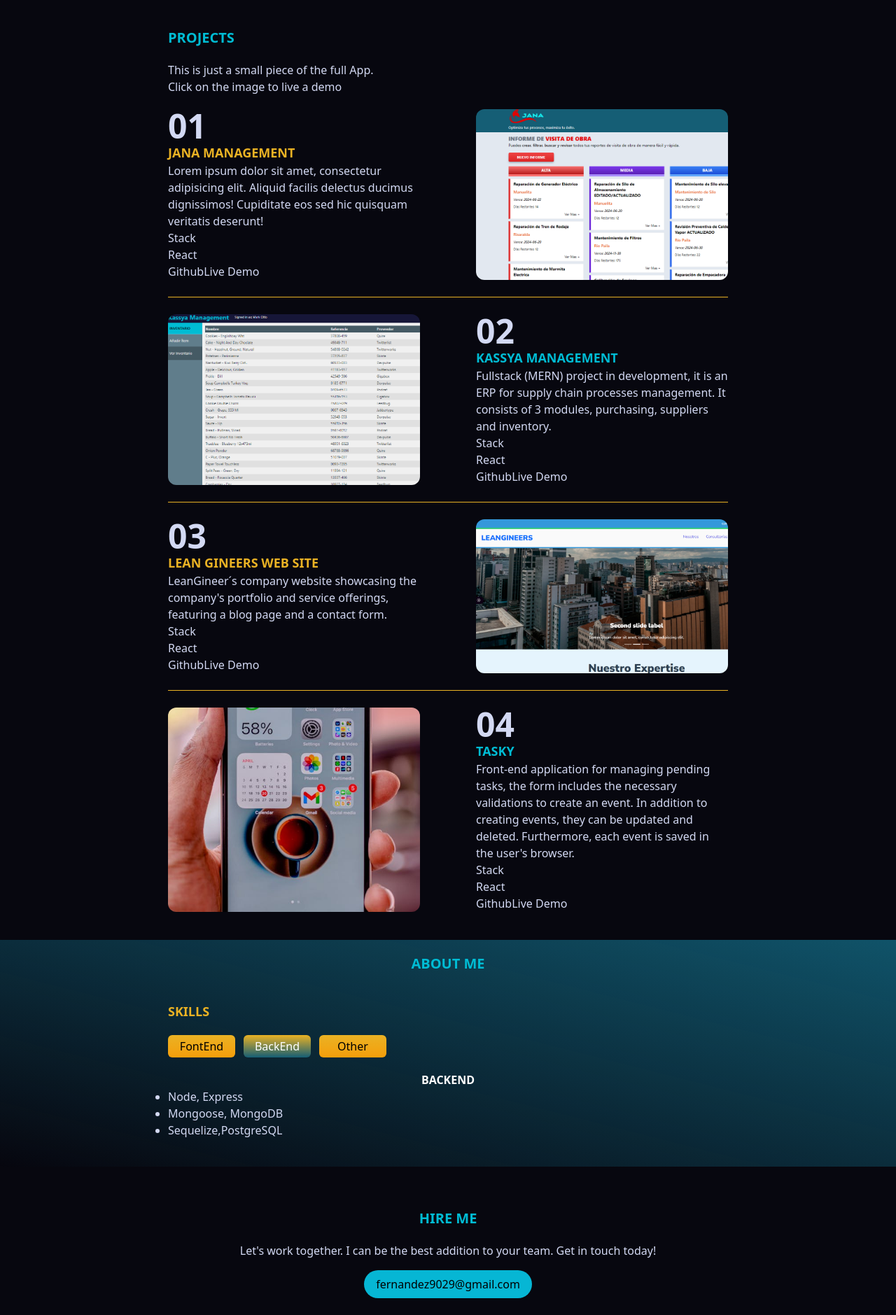
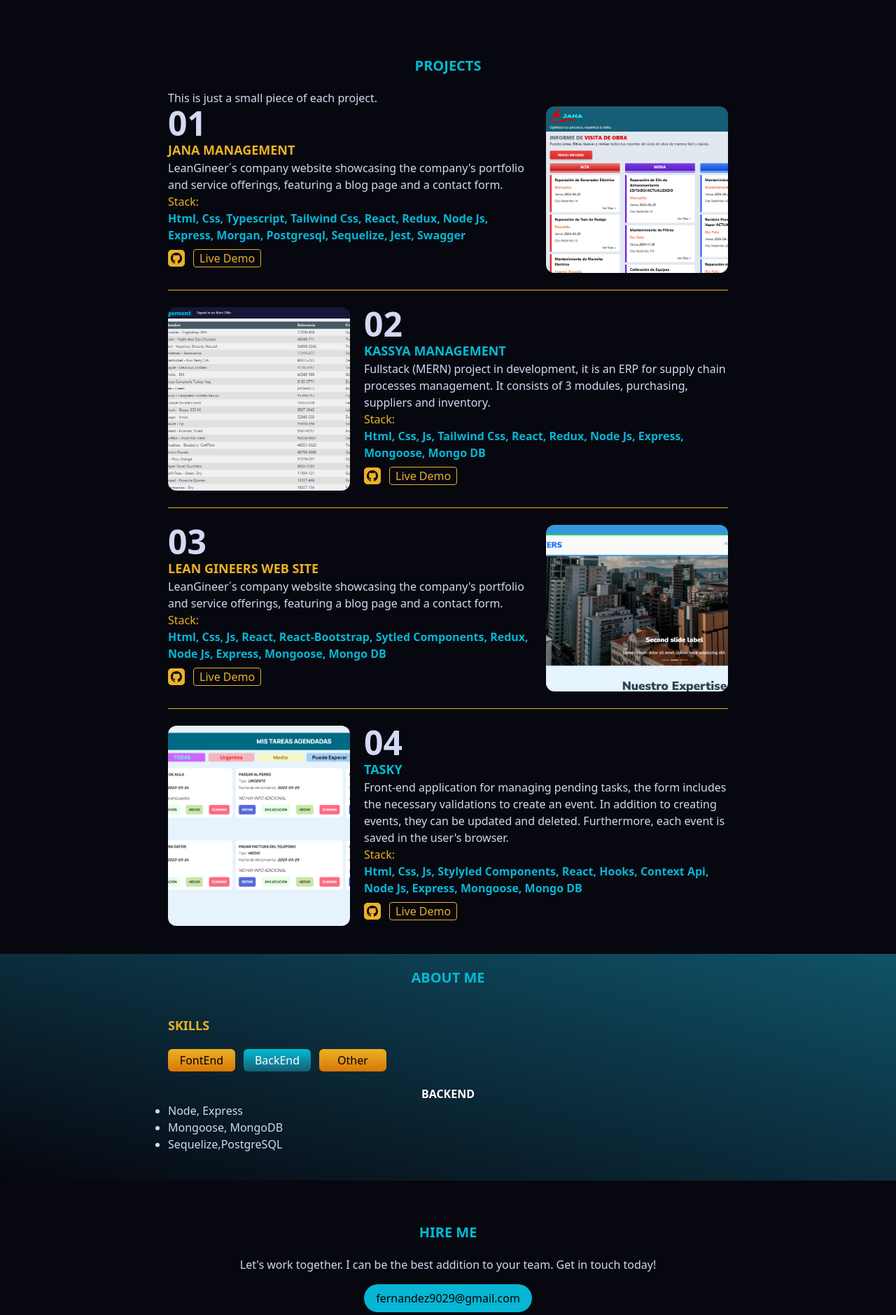
Before and after one commit to afmarquinho/fullstackMarco, a React (Vite) app: page / in a window 1280 px wide. Shown: the part 800-2679 px from the top of the page at 70% size. Built offline with nearby package versions, Linux system fonts and the light colour scheme.

Commit message:
Listo sin animaciones

```diff
--- a/src/About.jsx
+++ b/src/About.jsx
@@ -4,7 +4,7 @@ const About = () => {
   const [skills, setSkills] = useState(2);
 
   return (
-    <div className="w-full bg-gradient-to-bl from-deepBg pb-10">
+    <div className="w-full bg-gradient-to-bl from-deepBg pb-10" id="about">
       <div className="w-11/12 max-w-[800px] mx-auto mt-10">
         <h1 className="uppercase text-md sm:text-xl font-bold text-mainBlue py-5 text-center">
           About Me
@@ -15,24 +15,24 @@ const About = () => {
         <div>
           <div className="flex gap-3 mb-5">
             <button
-              className={`px-2 py-1 w-24 bg-gradient-to-b from-mainOrange to-amber-500 text-black rounded-md ${
-                skills === 1 && "from-mainBlue to-cyan-800 text-white"
+              className={`px-2 py-1 w-24 bg-gradient-to-b text-black rounded-md ${
+                skills === 1 ? "from-mainBlue to-cyan-800 text-white" : "from-mainOrange to-amber-600"
               }`}
               onClick={() => setSkills(1)}
             >
               FontEnd
             </button>
             <button
-              className={`px-2 py-1 w-24 bg-gradient-to-b from-mainOrange to-amber-500 text-black rounded-md ${
-                skills === 2 && "from-mainBlue to-cyan-800 text-white"
+              className={`px-2 py-1 w-24 bg-gradient-to-b text-black rounded-md ${
+                skills === 2 ? "from-mainBlue to-cyan-800 text-white" : "from-mainOrange to-amber-600"
               }`}
               onClick={() => setSkills(2)}
             >
               BackEnd
             </button>
             <button
-              className={`px-2 py-1 w-24 bg-gradient-to-b from-mainOrange to-amber-500 text-black rounded-md ${
-                skills === 3 && "from-mainBlue to-cyan-800 text-white"
+              className={`px-2 py-1 w-24 bg-gradient-to-b text-black rounded-md ${
+                skills === 3 ? "from-mainBlue to-cyan-800 text-white" : "from-mainOrange to-amber-600"
               }`}
               onClick={() => setSkills(3)}
             >
@@ -66,8 +66,9 @@ const About = () => {
               <h3 className="text-center uppercase text-white font-semibold">
                 Other Skills
               </h3>
+              <li>Git, Github, Figma</li>
               <li>Jest</li>
-              <li>Git, Github, Figma</li>
+              <li>Swagger</li>
             </ul>
           )}
         </div>
--- a/src/Aside.jsx
+++ b/src/Aside.jsx
@@ -11,7 +11,7 @@ import react from "./assets/icons/React.webp";
 
 const Aside = () => {
   return (
-    <aside className="bg-gradient-to-t from-deepBg">
+    <aside className="bg-gradient-to-t from-deepBg" id="aside">
       <div className="w-11/12 max-w-[800px] mx-auto flex flex-col md:flex-row justify-center items-start md:items-center md:justify-between gap-4 md:gap-20 sm:h-screen  pt-5 md:pt-0">
         <div className="space-y-3 w-full md:w-2/3">
           <p className="text-lg text-mainOrange">Full Stack Developer</p>
@@ -106,6 +106,9 @@ const Aside = () => {
               <img src={jest} alt="html" srcset="" className="h-10" />
             </div>
           </div>
+          <p>
+            To konow more abour me, download the CV on the botton below.
+          </p>
           <div className="flex justify-start gap-2 sm:gap-3">
             <button className=" text-black border border-mainOrange bg-mainOrange rounded-[10rem] hover:bg-mainBlue hover:border-mainBlue transition-all text-sm lg:text-base px-3 py-2 sm:p-2 sm:w-32">
               Download CV
--- a/src/Projects.jsx
+++ b/src/Projects.jsx
@@ -1,33 +1,51 @@
 const Projects = () => {
   return (
-    <div className="w-full">
+    <div className="w-full md:pt-10" id="projects">
       <div className="w-11/12 max-w-[800px] mx-auto mt-10">
-        <h1 className="uppercase text-md sm:text-xl font-bold text-mainBlue pb-5">
+        <h1 className="uppercase text-md sm:text-xl font-bold text-mainBlue pb-5 sticky md:static top-0 text-center bg-mainBg">
           Projects
         </h1>
-        <p className="">This is just a small piece of the full App.</p>
-        <p className="mb-5">Click on the image to live a demo</p>
-        <div className="jana flex flex-col sm:flex-row gap-5 sm:gap-7 md:gap-20">
+        <p className="">This is just a small piece of each project.</p>
+
+        <div className="jana flex flex-col sm:flex-row gap-4 sm:gap-3 md:gap-5">
           <div className="w-full md-w-1/2">
             <p className="font-black text-5xl">01</p>
             <h2 className="font-bold text-lg text-mainOrange uppercase">
-              Jana Management
+            Jana Management
             </h2>
             <p>
-              Lorem ipsum dolor sit amet, consectetur adipisicing elit. Aliquid
-              facilis delectus ducimus dignissimos! Cupiditate eos sed hic
-              quisquam veritatis deserunt!
+              LeanGineer´s company website showcasing the company's portfolio
+              and service offerings, featuring a blog page and a contact form.
             </p>
-            <h3>Stack</h3>
-            <p>React</p>
-            <button>Github</button>
-            <button>Live Demo</button>
+            <h3 className="text-mainOrange">Stack:</h3>
+            <p className="text-cyan-500 font-semibold">
+            Html, Css, Typescript, Tailwind Css, React, Redux, Node Js,
+            Express, Morgan, Postgresql, Sequelize, Jest, Swagger
+            </p>
+            <div className="flex gap-3 my-2">
+              <button>
+                <svg
+                  xmlns="http://www.w3.org/2000/svg"
+                  width="24"
+                  height="24"
+                  viewBox="0 0 24 24"
+                >
+                  <path
+                    d="M19 0h-14c-2.761 0-5 2.239-5 5v14c0 2.761 2.239 5 5 5h14c2.762 0 5-2.239 5-5v-14c0-2.761-2.238-5-5-5zm-4.466 19.59c-.405.078-.534-.171-.534-.384v-2.195c0-.747-.262-1.233-.55-1.481 1.782-.198 3.654-.875 3.654-3.947 0-.874-.312-1.588-.823-2.147.082-.202.356-1.016-.079-2.117 0 0-.671-.215-2.198.82-.64-.18-1.324-.267-2.004-.271-.68.003-1.364.091-2.003.269-1.528-1.035-2.2-.82-2.2-.82-.434 1.102-.16 1.915-.077 2.118-.512.56-.824 1.273-.824 2.147 0 3.064 1.867 3.751 3.645 3.954-.229.2-.436.552-.508 1.07-.457.204-1.614.557-2.328-.666 0 0-.423-.768-1.227-.825 0 0-.78-.01-.055.487 0 0 .525.246.889 1.17 0 0 .463 1.428 2.688.944v1.489c0 .211-.129.459-.528.385-3.18-1.057-5.472-4.056-5.472-7.59 0-4.419 3.582-8 8-8s8 3.581 8 8c0 3.533-2.289 6.531-5.466 7.59z"
+                    fill="#eab224"
+                  />
+                </svg>
+              </button>
+              <button className="text-mainOrange border border-mainOrange px-2 rounded hover:bg-mainOrange hover:text-black">
+                Live Demo
+              </button>
+            </div>
           </div>
-          <div className="jana-image w-full md-w-1/2 bg-center rounded-xl bg-cover bg-none"></div>
+          <div className="jana-image w-2/3 h-48 md:w-1/2 sm:h-auto bg-center rounded-xl bg-cover"></div>
         </div>
         <hr className="my-6 border-1 border-mainOrange" />
-        <div className=" kassya flex flex-col sm:flex-row gap-5 sm:gap-7 md:gap-20">
-          <div className="kassya-image w-full md-w-1/2 bg-center bg-cover bg-none rounded-xl"></div>
+        <div className="kassya flex flex-col-reverse sm:flex-row gap-4 sm:gap-3 md:gap-5">
+          <div className="kassya-image w-2/3 h-48 md:w-1/2 sm:h-auto bg-center rounded-xl bg-cover"></div>
           <div className="w-full md-w-1/2">
             <p className="font-black text-5xl">02</p>
             <h2 className="font-bold text-lg text-mainBlue uppercase">
@@ -38,14 +56,33 @@ const Projects = () => {
               chain processes management. It consists of 3 modules, purchasing,
               suppliers and inventory.
             </p>
-            <h3>Stack</h3>
-            <p>React</p>
-            <button>Github</button>
-            <button>Live Demo</button>
+            <h3 className="text-mainOrange">Stack:</h3>
+            <p className="text-cyan-500 font-semibold">
+              Html, Css, Js, Tailwind Css, React, Redux, Node Js, Express,
+              Mongoose, Mongo DB
+            </p>
+            <div className="flex gap-3 my-2">
+              <button>
+                <svg
+                  xmlns="http://www.w3.org/2000/svg"
+                  width="24"
+                  height="24"
+                  viewBox="0 0 24 24"
+                >
+                  <path
+                    d="M19 0h-14c-2.761 0-5 2.239-5 5v14c0 2.761 2.239 5 5 5h14c2.762 0 5-2.239 5-5v-14c0-2.761-2.238-5-5-5zm-4.466 19.59c-.405.078-.534-.171-.534-.384v-2.195c0-.747-.262-1.233-.55-1.481 1.782-.198 3.654-.875 3.654-3.947 0-.874-.312-1.588-.823-2.147.082-.202.356-1.016-.079-2.117 0 0-.671-.215-2.198.82-.64-.18-1.324-.267-2.004-.271-.68.003-1.364.091-2.003.269-1.528-1.035-2.2-.82-2.2-.82-.434 1.102-.16 1.915-.077 2.118-.512.56-.824 1.273-.824 2.147 0 3.064 1.867 3.751 3.645 3.954-.229.2-.436.552-.508 1.07-.457.204-1.614.557-2.328-.666 0 0-.423-.768-1.227-.825 0 0-.78-.01-.055.487 0 0 .525.246.889 1.17 0 0 .463 1.428 2.688.944v1.489c0 .211-.129.459-.528.385-3.18-1.057-5.472-4.056-5.472-7.59 0-4.419 3.582-8 8-8s8 3.581 8 8c0 3.533-2.289 6.531-5.466 7.59z"
+                    fill="#eab224"
+                  />
+                </svg>
+              </button>
+              <button className="text-mainOrange border border-mainOrange px-2 rounded hover:bg-mainOrange hover:text-black">
+                Live Demo
+              </button>
+            </div>
           </div>
         </div>
         <hr className="my-6 border-1 border-mainOrange" />
-        <div className="leangineers flex flex-col sm:flex-row gap-5 sm:gap-7 md:gap-20">
+        <div className="leangineers flex flex-col sm:flex-row gap-4 sm:gap-3 md:gap-5">
           <div className="w-full md-w-1/2">
             <p className="font-black text-5xl">03</p>
             <h2 className="font-bold text-lg text-mainOrange uppercase">
@@ -55,16 +92,35 @@ const Projects = () => {
               LeanGineer´s company website showcasing the company's portfolio
               and service offerings, featuring a blog page and a contact form.
             </p>
-            <h3>Stack</h3>
-            <p>React</p>
-            <button>Github</button>
-            <button>Live Demo</button>
+            <h3 className="text-mainOrange">Stack:</h3>
+            <p className="text-cyan-500 font-semibold">
+              Html, Css, Js, React, React-Bootstrap, Sytled Components, Redux,
+              Node Js, Express, Mongoose, Mongo DB
+            </p>
+            <div className="flex gap-3 my-2">
+              <button>
+                <svg
+                  xmlns="http://www.w3.org/2000/svg"
+                  width="24"
+                  height="24"
+                  viewBox="0 0 24 24"
+                >
+                  <path
+                    d="M19 0h-14c-2.761 0-5 2.239-5 5v14c0 2.761 2.239 5 5 5h14c2.762 0 5-2.239 5-5v-14c0-2.761-2.238-5-5-5zm-4.466 19.59c-.405.078-.534-.171-.534-.384v-2.195c0-.747-.262-1.233-.55-1.481 1.782-.198 3.654-.875 3.654-3.947 0-.874-.312-1.588-.823-2.147.082-.202.356-1.016-.079-2.117 0 0-.671-.215-2.198.82-.64-.18-1.324-.267-2.004-.271-.68.003-1.364.091-2.003.269-1.528-1.035-2.2-.82-2.2-.82-.434 1.102-.16 1.915-.077 2.118-.512.56-.824 1.273-.824 2.147 0 3.064 1.867 3.751 3.645 3.954-.229.2-.436.552-.508 1.07-.457.204-1.614.557-2.328-.666 0 0-.423-.768-1.227-.825 0 0-.78-.01-.055.487 0 0 .525.246.889 1.17 0 0 .463 1.428 2.688.944v1.489c0 .211-.129.459-.528.385-3.18-1.057-5.472-4.056-5.472-7.59 0-4.419 3.582-8 8-8s8 3.581 8 8c0 3.533-2.289 6.531-5.466 7.59z"
+                    fill="#eab224"
+                  />
+                </svg>
+              </button>
+              <button className="text-mainOrange border border-mainOrange px-2 rounded hover:bg-mainOrange hover:text-black">
+                Live Demo
+              </button>
+            </div>
           </div>
-          <div className="leangineers-image w-full md-w-1/2 bg-center bg-cover rounded-xl"></div>
+          <div className="leangineers-image w-2/3 h-48 md:w-1/2 sm:h-auto bg-center rounded-xl bg-cover"></div>
         </div>
         <hr className="my-6 border-1 border-mainOrange" />
-        <div className="tasky flex flex-col sm:flex-row gap-5 sm:gap-7 md:gap-20">
-          <div className="tasky-image w-full md-w-1/2 bg-center bg-cover bg-none rounded-xl"></div>
+        <div className="tasky flex flex-col-reverse sm:flex-row gap-4 sm:gap-3 md:gap-5">
+          <div className="tasky-image w-2/3 h-48 md:w-1/2 sm:h-auto bg-center rounded-xl bg-cover"></div>
           <div className="w-full md-w-1/2">
             <p className="font-black text-5xl">04</p>
             <h2 className="font-bold text-lg text-mainBlue uppercase">Tasky</h2>
@@ -74,10 +130,29 @@ const Projects = () => {
               to creating events, they can be updated and deleted. Furthermore,
               each event is saved in the user's browser.
             </p>
-            <h3>Stack</h3>
-            <p>React</p>
-            <button>Github</button>
-            <button>Live Demo</button>
+            <h3 className="text-mainOrange">Stack:</h3>
+            <p className="text-cyan-500 font-semibold">
+              Html, Css, Js, Stylyled Components, React, Hooks, Context Api,
+              Node Js, Express, Mongoose, Mongo DB
+            </p>
+            <div className="flex gap-3 my-2">
+              <button>
+                <svg
+                  xmlns="http://www.w3.org/2000/svg"
+                  width="24"
+                  height="24"
+                  viewBox="0 0 24 24"
+                >
+                  <path
+                    d="M19 0h-14c-2.761 0-5 2.239-5 5v14c0 2.761 2.239 5 5 5h14c2.762 0 5-2.239 5-5v-14c0-2.761-2.238-5-5-5zm-4.466 19.59c-.405.078-.534-.171-.534-.384v-2.195c0-.747-.262-1.233-.55-1.481 1.782-.198 3.654-.875 3.654-3.947 0-.874-.312-1.588-.823-2.147.082-.202.356-1.016-.079-2.117 0 0-.671-.215-2.198.82-.64-.18-1.324-.267-2.004-.271-.68.003-1.364.091-2.003.269-1.528-1.035-2.2-.82-2.2-.82-.434 1.102-.16 1.915-.077 2.118-.512.56-.824 1.273-.824 2.147 0 3.064 1.867 3.751 3.645 3.954-.229.2-.436.552-.508 1.07-.457.204-1.614.557-2.328-.666 0 0-.423-.768-1.227-.825 0 0-.78-.01-.055.487 0 0 .525.246.889 1.17 0 0 .463 1.428 2.688.944v1.489c0 .211-.129.459-.528.385-3.18-1.057-5.472-4.056-5.472-7.59 0-4.419 3.582-8 8-8s8 3.581 8 8c0 3.533-2.289 6.531-5.466 7.59z"
+                    fill="#eab224"
+                  />
+                </svg>
+              </button>
+              <button className="text-mainOrange border border-mainOrange px-2 rounded hover:bg-mainOrange hover:text-black">
+                Live Demo
+              </button>
+            </div>
           </div>
         </div>
       </div>
--- a/src/index.css
+++ b/src/index.css
@@ -34,7 +34,7 @@
   background-image: url(./assets/kassya.png);
 }
 .tasky-image{
-  background-image: url(./assets/tasky.jpg);
+  background-image: url(./assets/tasky.png);
 }
 .leangineers-image{
   background-image: url(./assets/leangineers.png);
```
Also changed, not shown: src/Contact.jsx (+60 -3 lines), src/Navbar.jsx (+6 -6 lines), src/assets/tasky.png (added), 1 other file (tests, documents, lock files or other folders).
